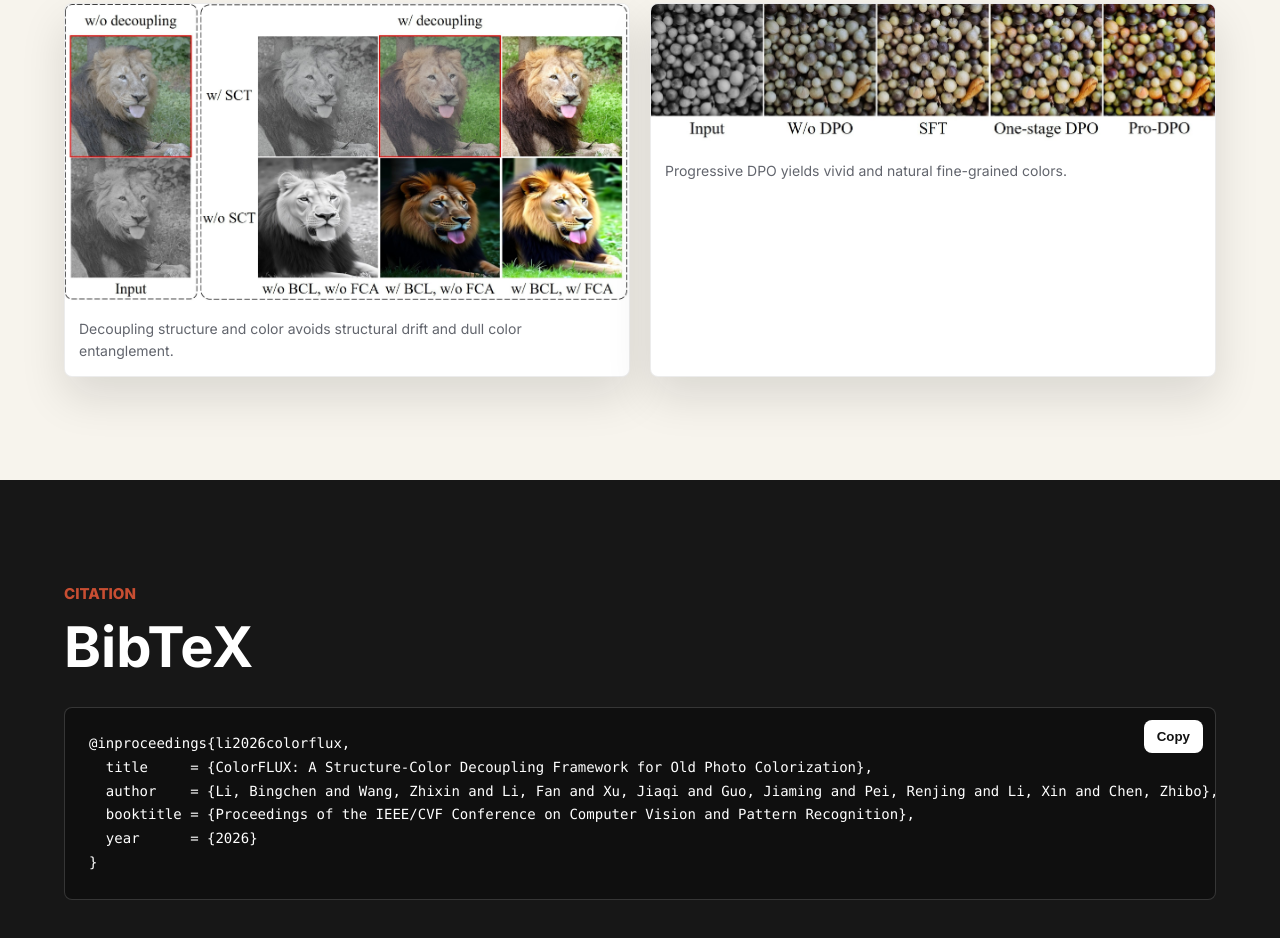
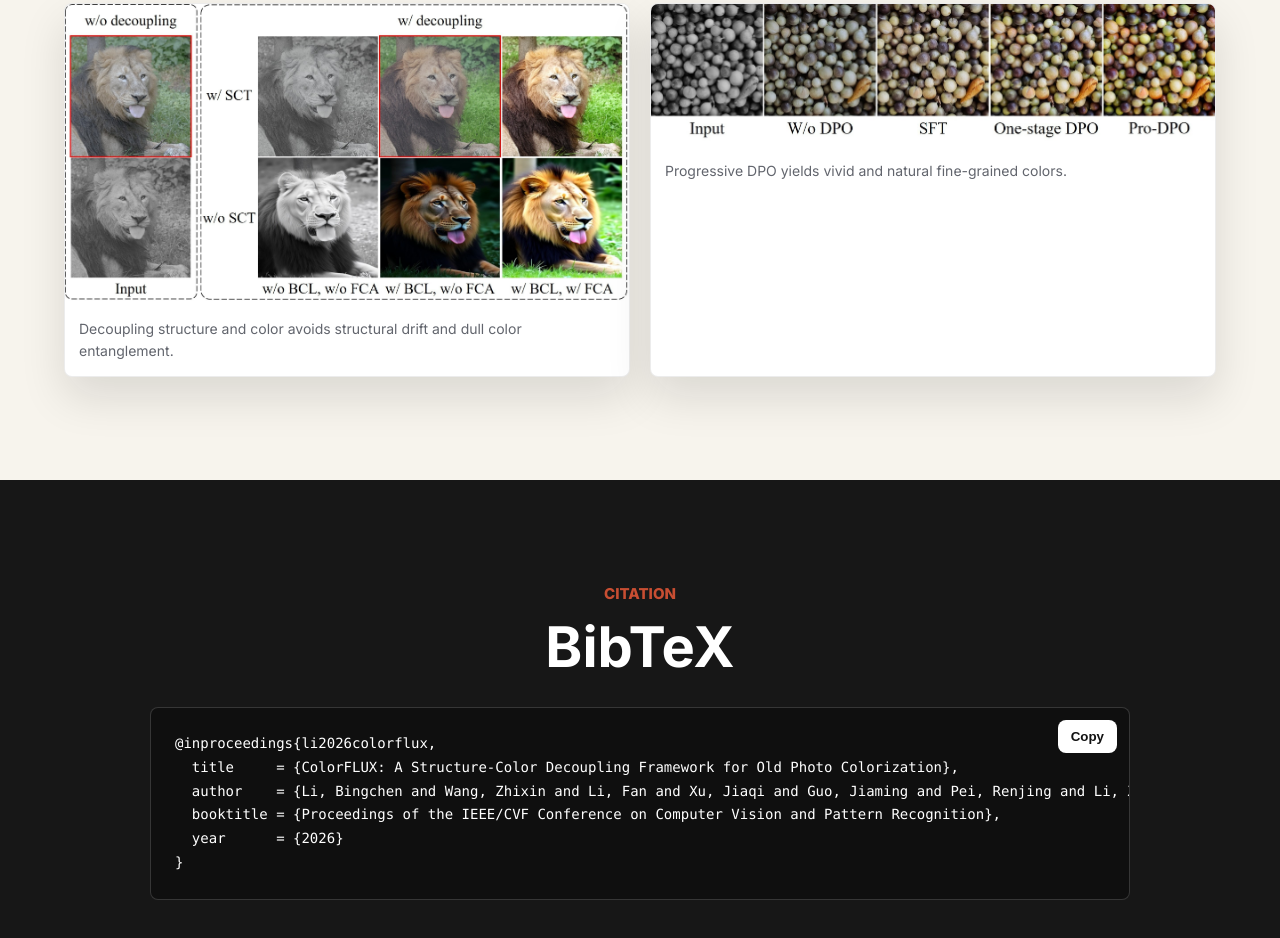
Before and after one commit to lbc12345/ColorFLUX, a plain HTML site: page index.html in a window 1280 px wide. Shown: the part 6692-7630 px from the top of the page. Drawn offline with Linux system fonts and the light colour scheme.

Commit message:
Add files via upload

```diff
--- a/styles.css
+++ b/styles.css
@@ -222,6 +222,15 @@ figcaption { padding: 12px 14px 14px; color: var(--muted); font-size: 14px; }
 }
 .bibtex-band { background: #171717; color: #fff; }
 .bibtex-band .eyebrow { color: var(--warm); }
+.bibtex-band .section-heading {
+  max-width: 980px !important;
+  margin-inline: auto;
+  text-align: center;
+}
+.bibtex-band .code-panel {
+  max-width: 980px;
+  margin-inline: auto;
+}
 .code-panel { position: relative; border-radius: 8px; overflow: hidden; background: #0f0f0f; border: 1px solid rgba(255,255,255,0.16); }
 pre { margin: 0; padding: 24px; overflow-x: auto; white-space: pre; }
 code { font-family: "SFMono-Regular", Consolas, "Liberation Mono", monospace; font-size: 14px; }
```
